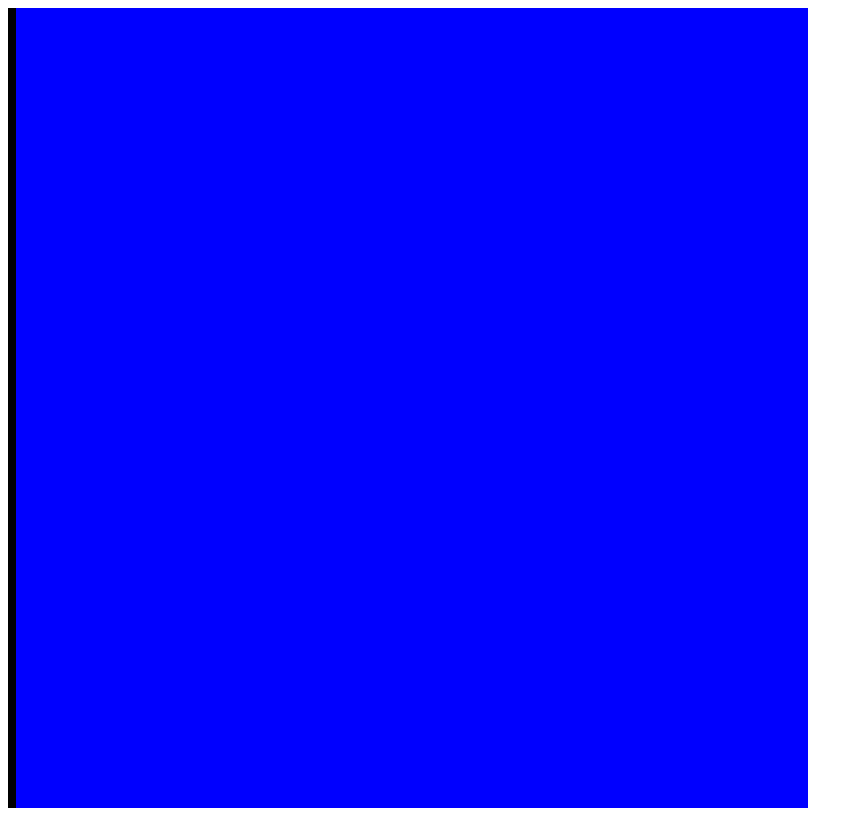
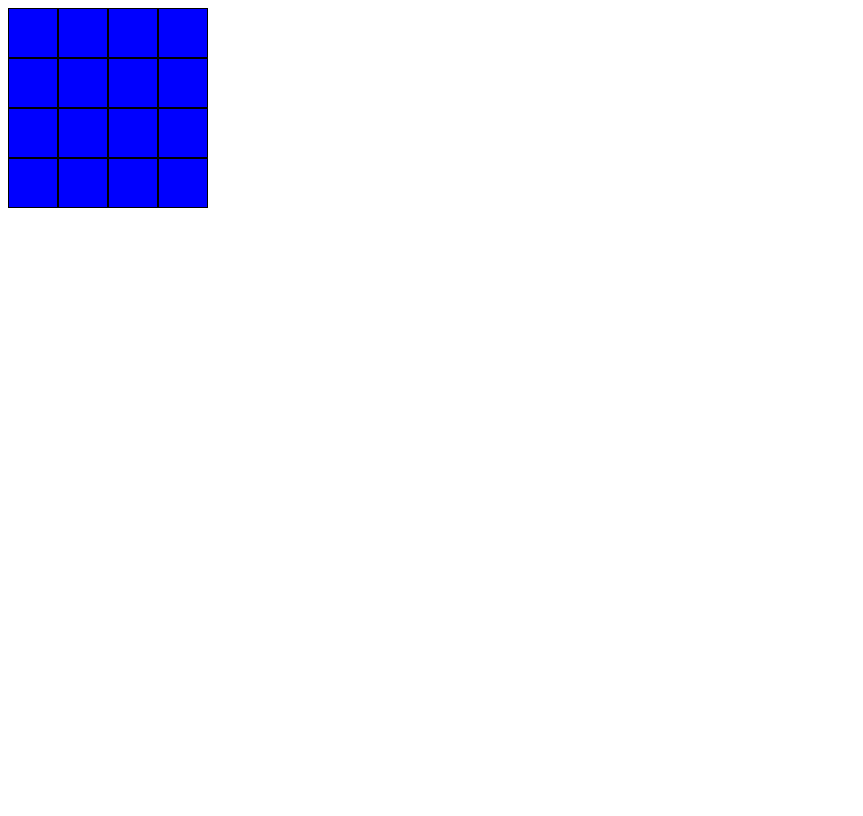
Before and after one commit to jerikko/etch-a-sketch, a plain HTML site: page index.html in a window 1280 px wide. Shown: the whole page, without its empty margins (0-863 px from the left). Drawn offline with Linux system fonts and the light colour scheme.

Commit message:
Create grids with lines

```diff
--- a/javascript.js
+++ b/javascript.js
@@ -1,19 +1,8 @@
 const container = document.querySelector("#container");
 
-for (i = 0; i < 4; i++) {
-    const row = document.createElement('div');
-    container.appendChild(row);
-    row.setAttribute('id', 'row' + i);
-    row.setAttribute('style', 'display: flex; flex-direction: row');
-    row.setAttribute('style', 'width: 200px');
-    row.setAttribute('style', 'border-style: solid; border-color: black; border-width: 1px');
-    console.log(row);
-    for (x = 0; x < 4; x++) {
-        const column = document.createElement('div');
-        row.appendChild(column);
-        column.setAttribute('id', 'column' + x);
-        column.setAttribute('style', 'height: 200px');
-        //column.setAttribute('style', 'border-style: solid; border-color: black; border-width: 1px');
-        console.log(column);
-    }
-}
+for (i = 0; i < 16; i++) {
+    const pixel = document.createElement('div');
+    container.appendChild(pixel);
+    pixel.setAttribute('class', 'pixel');
+    pixel.setAttribute('style', 'border-style: solid; border-color: black; border-width: 1px');
+};
--- a/style.css
+++ b/style.css
@@ -1,7 +1,8 @@
 #container {
-    display: flex;
-    flex-direction: row;
-    width: 800px;
-    height: 800px;
+    display: grid;
+    grid-template-columns: 25% 25% 25% 25%;
+    grid-template-rows: 25% 25% 25% 25%;
+    width: 200px;
+    height: 200px;
     background-color: blue;
 }
```
